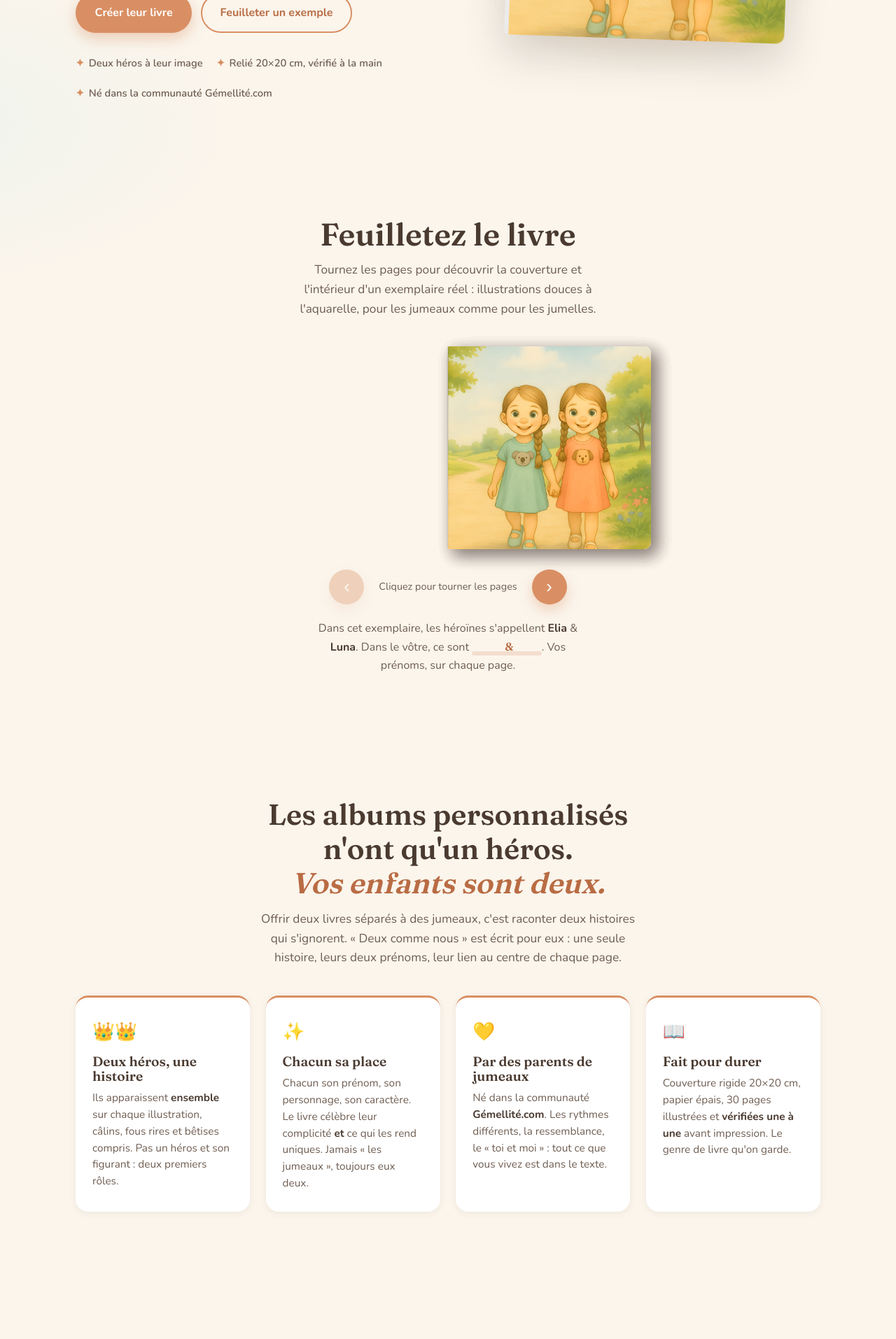
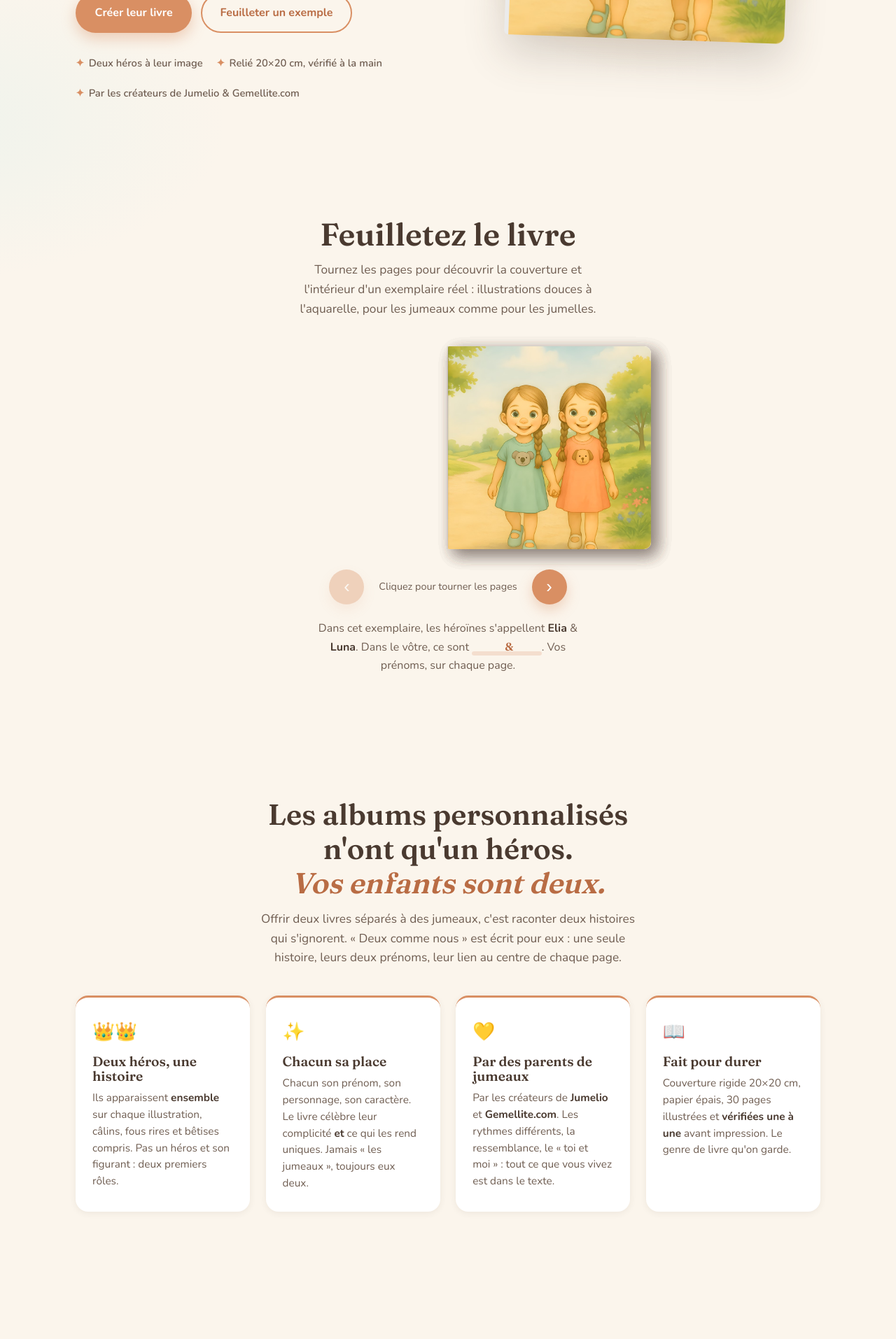
Before and after one commit to nostradamu21-maker/livrejumeaux, a Next.js app in the folder site/: page / in a window 1280 px wide. Shown: the part 580-2494 px from the top of the page at 70% size. Built offline with nearby package versions, Linux system fonts and the light colour scheme.

Commit message:
Branding : mention « par les créateurs de Jumelio & Gemellite.com » (hero, pourquoi, footer)
Co-Authored-By: Claude Fable 5 <noreply@anthropic.com>
Claude-Session: https://claude.ai/code/session_01LdH2vg4JkxEBvoz2PU1CSK

```diff
--- a/site/components/Footer.tsx
+++ b/site/components/Footer.tsx
@@ -14,7 +14,7 @@ export default function Footer() {
         <a href="#faq">Questions</a>
       </nav>
       <p className="pied-fin">
-        Imaginé et écrit avec la communauté Gémellité.com, par des parents de
+        Par les créateurs de Jumelio &amp; Gemellite.com, des parents de
         jumeaux, pour des parents de jumeaux. 💛
       </p>
     </footer>
--- a/site/components/Hero.tsx
+++ b/site/components/Hero.tsx
@@ -24,7 +24,7 @@ export default function Hero() {
         <ul className="hero-points">
           <li>Deux héros à leur image</li>
           <li>Relié 20×20&nbsp;cm, vérifié à la main</li>
-          <li>Né dans la communauté Gémellité.com</li>
+          <li>Par les créateurs de Jumelio &amp; Gemellite.com</li>
         </ul>
       </div>
       <div className="hero-visual">
--- a/site/components/Pourquoi.tsx
+++ b/site/components/Pourquoi.tsx
@@ -37,9 +37,10 @@ export default function Pourquoi() {
           <span className="pq-icone">💛</span>
           <h3>Par des parents de jumeaux</h3>
           <p>
-            Né dans la communauté <strong>Gémellité.com</strong>. Les rythmes
-            différents, la ressemblance, le «&nbsp;toi et moi&nbsp;»&nbsp;: tout
-            ce que vous vivez est dans le texte.
+            Par les créateurs de <strong>Jumelio</strong> et{" "}
+            <strong>Gemellite.com</strong>. Les rythmes différents, la
+            ressemblance, le «&nbsp;toi et moi&nbsp;»&nbsp;: tout ce que vous
+            vivez est dans le texte.
           </p>
         </div>
         <div className="pq-carte">
```
